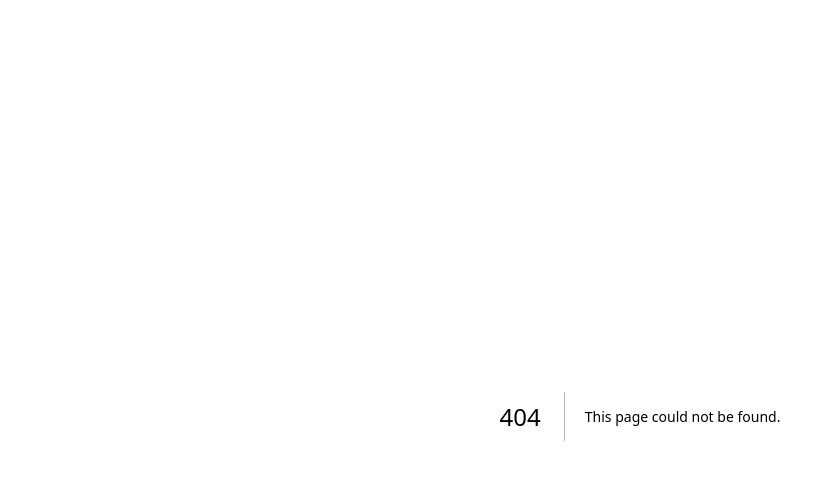
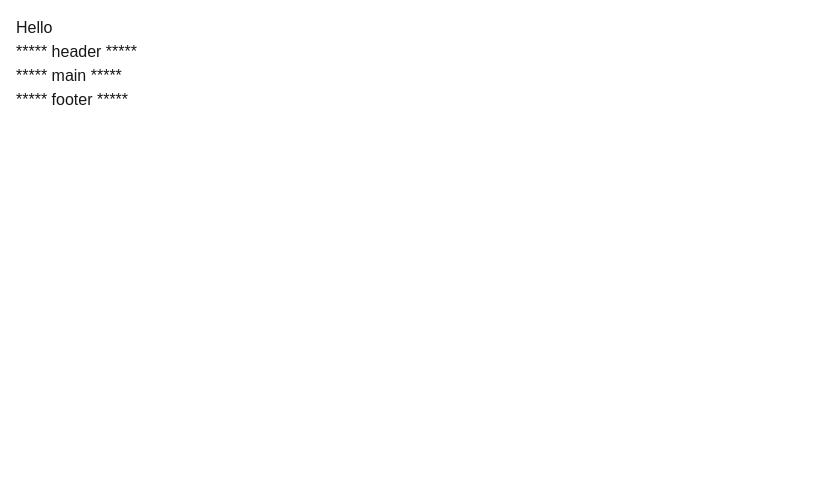
Before and after one commit to peterlidee/caching, a Next.js app: page /dynamic-example-route in a window 1280 px wide. Before the commit this address had no page. Shown: the top 480 px of the page, without its empty margins (0-826 px from the left). Built offline with nearby package versions, Linux system fonts and the light colour scheme.

Commit message:
Added dynamic example route

```diff
--- /dev/null
+++ b/app/dynamic-example-route/page.tsx
@@ -0,0 +1,17 @@
+import Header from '../components/static/Header';
+import Main from '../components/static/Main';
+import Footer from '../components/static/Footer';
+
+export default async function page({
+  searchParams,
+}: PageProps<'/dynamic-example-route'>) {
+  const resolvedSearchParams = await searchParams;
+  return (
+    <>
+      <div>Hello {resolvedSearchParams.name}</div>
+      <Header />
+      <Main />
+      <Footer />
+    </>
+  );
+}
```
